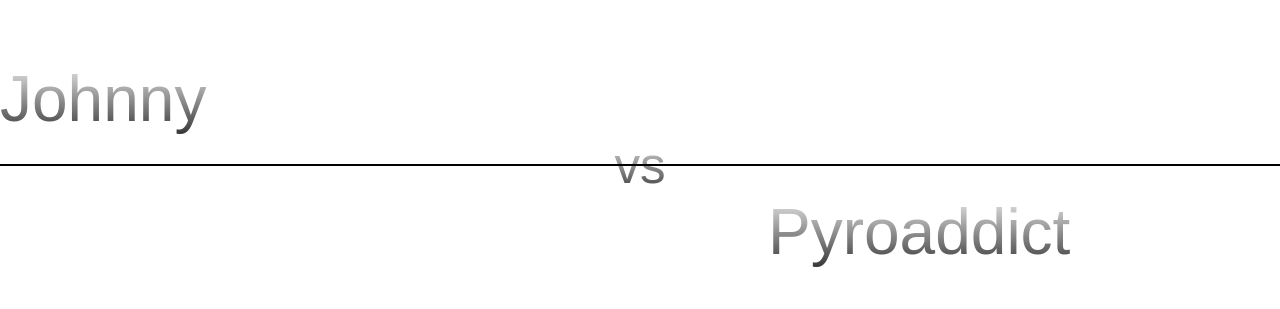
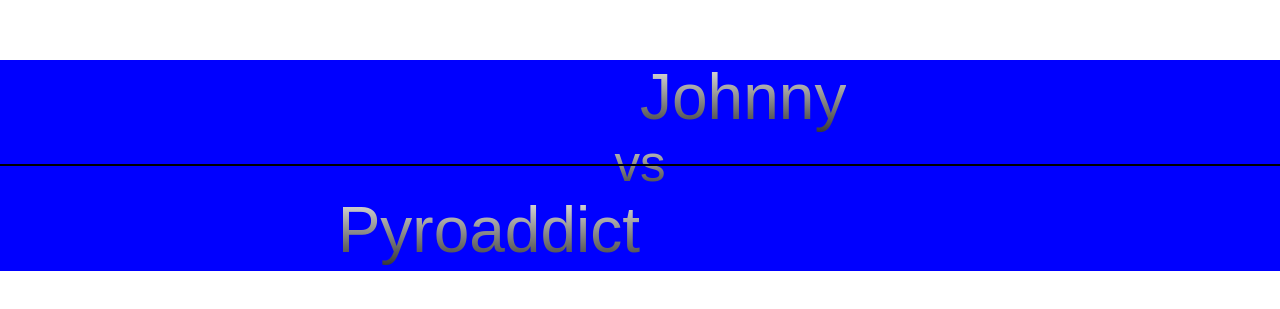
Before and after one commit to Risingvirtue/Taboo, a React (Create React App) app: page /score in a window 1280 px wide. Shown: the part 235-544 px from the top of the page. Built offline with nearby package versions, Linux system fonts and the light colour scheme.

Commit message:
css fade and slide

```diff
--- a/src/Score/Score.css
+++ b/src/Score/Score.css
@@ -1,33 +1,33 @@
 body {
     font-family: 'Oswald', sans-serif;
 }
-@@keyframes fadeAway {
+@keyframes fadeAway {
   0% {
     opacity: 1;
   }
 
   100% {
-    opacity: 0;
+    opacity: 0.5;
   }
 }
 
 @keyframes slideInFromLeft {
   0% {
-    right: 60vw;
+    left: 30vw;
   }
 
   100% {
-    right: 40vw;
+    left: 50vw;
   }
 }
 
 @keyframes slideInFromRight {
   0% {
-    left: 60vw;
+    left: 20vw;
   }
 
   100% {
-    left: 40vw;
+    left: 0vw;
   }
 
 }
@@ -47,7 +47,7 @@ body {
   height: 100vh;
   width: 100vw;
 
-
+  animation: 3s  fadeAway;
 }
 
 .inner-modal {
@@ -56,6 +56,7 @@ body {
     animation: 3s fadeAway;
     display: table-cell;
     vertical-align: middle;
+
 }
 
 #first {
@@ -66,11 +67,12 @@ body {
   -webkit-background-clip: text;
   -webkit-text-fill-color: transparent;
 
+
 }
 
 #vs {
   position: relative;
-  float: right;
+
   font-size: 4vw;
   text-align: center;
   width: 100vw;
@@ -81,8 +83,7 @@ body {
 
 #second {
   position: relative;
-  float: left;
-  left: 60vw;
+  float: right;
   font-size: 5vw;
   background: -webkit-linear-gradient(#eee, #333);
  -webkit-background-clip: text;
@@ -94,3 +95,19 @@ body {
   width:50%;
   display:inline-block;
 }
+
+.left {
+  position: relative;
+  left: 50vw;
+  animation: 3s cubic-bezier(.26,.71,.41,.86) slideInFromLeft;
+
+}
+
+.right {
+  position: relative;
+  left: 0vw;
+  animation: 3s cubic-bezier(.26,.71,.41,.86) slideInFromRight;
+}
+.background {
+  background: blue;
+}
--- a/src/Score/Score.js
+++ b/src/Score/Score.js
@@ -16,13 +16,16 @@ class Score extends React.Component {
         <div id="line"></div>
         <div className="modal">
           <div className='inner-modal'>
+            <div className= 'background'>
+              <div className="column left">
+                <div id='first'>Johnny</div>
+              </div>
 
-          <div class="column">
-            <div id='first'>Johnny</div>
-          </div>
-
-            <div id='vs'>vs</div>
-            <div id='second'>Pyroaddict</div>
+              <div id='vs'>vs</div>
+              <div className="column right">
+                <div id='second'>Pyroaddict</div>
+              </div>
+            </div>
           </div>
         </div>
 
```
